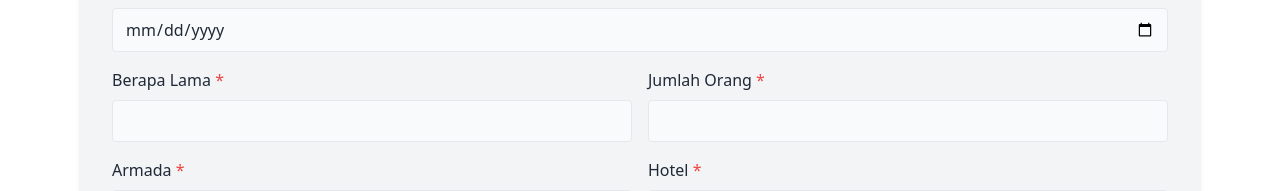
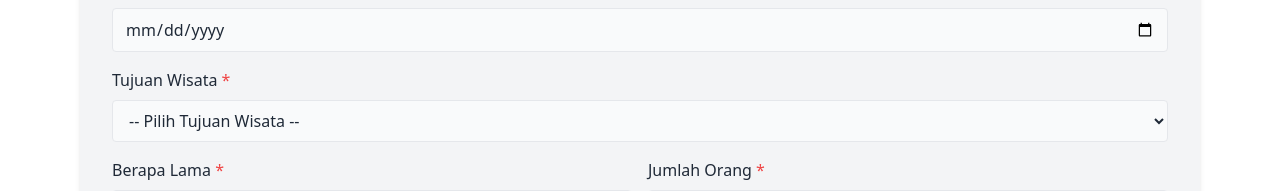
Before and after one commit to tibatibangoding/poptour, a Next.js app: page /tour-packages/custom-trip in a window 1280 px wide. Shown: the part 533-724 px from the top of the page. Built offline with nearby package versions, Linux system fonts and the light colour scheme; no server answers.

Commit message:
add select for tourDestination

```diff
--- a/src/components/Containers/CustomTrip/components/TripForm.tsx
+++ b/src/components/Containers/CustomTrip/components/TripForm.tsx
@@ -75,6 +75,28 @@ const TripForm: FC = () => {
               type="date"
               className="w-full rounded border bg-gray-50 px-3 py-2 text-gray-800 outline-none ring-primary/50 transition duration-100 focus:ring"
             />
+          </div>
+
+          <div className="sm:col-span-2">
+            <label
+              htmlFor="tourDestination"
+              className="mb-2 inline-block text-sm text-gray-800 sm:text-base"
+            >
+              Tujuan Wisata <span className="text-red-500">*</span>
+            </label>
+            <select
+              name="tourDestination"
+              id="tourDestination"
+              className="w-full rounded border bg-gray-50 px-3 py-2 text-gray-800 outline-none ring-indigo-300 transition duration-100 focus:ring"
+            >
+              <option selected disabled>
+                -- Pilih Tujuan Wisata --
+              </option>
+              <option value="bromo">Bromo</option>
+              <option value="batu">Batu</option>
+              <option value="jogja">Jogja</option>
+              <option value="bali">Bali</option>
+            </select>
           </div>
 
           <div>
```
